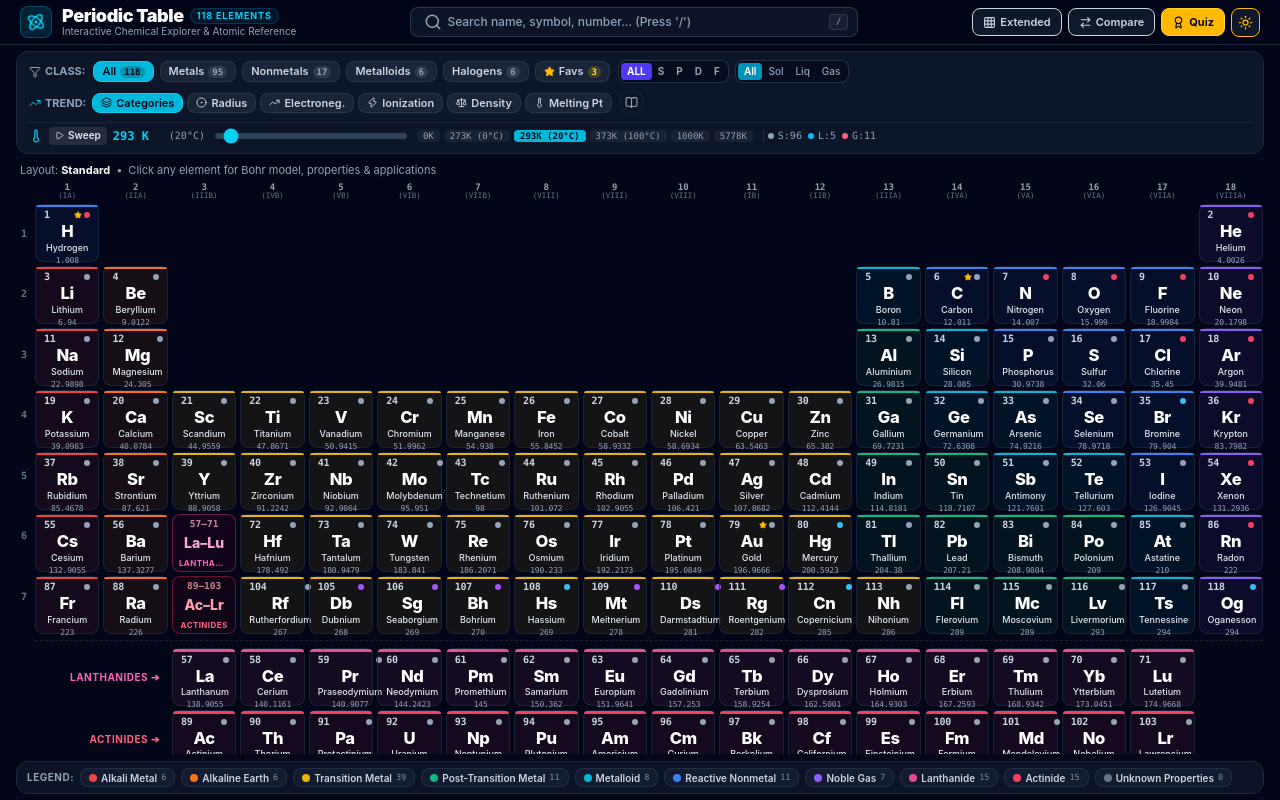
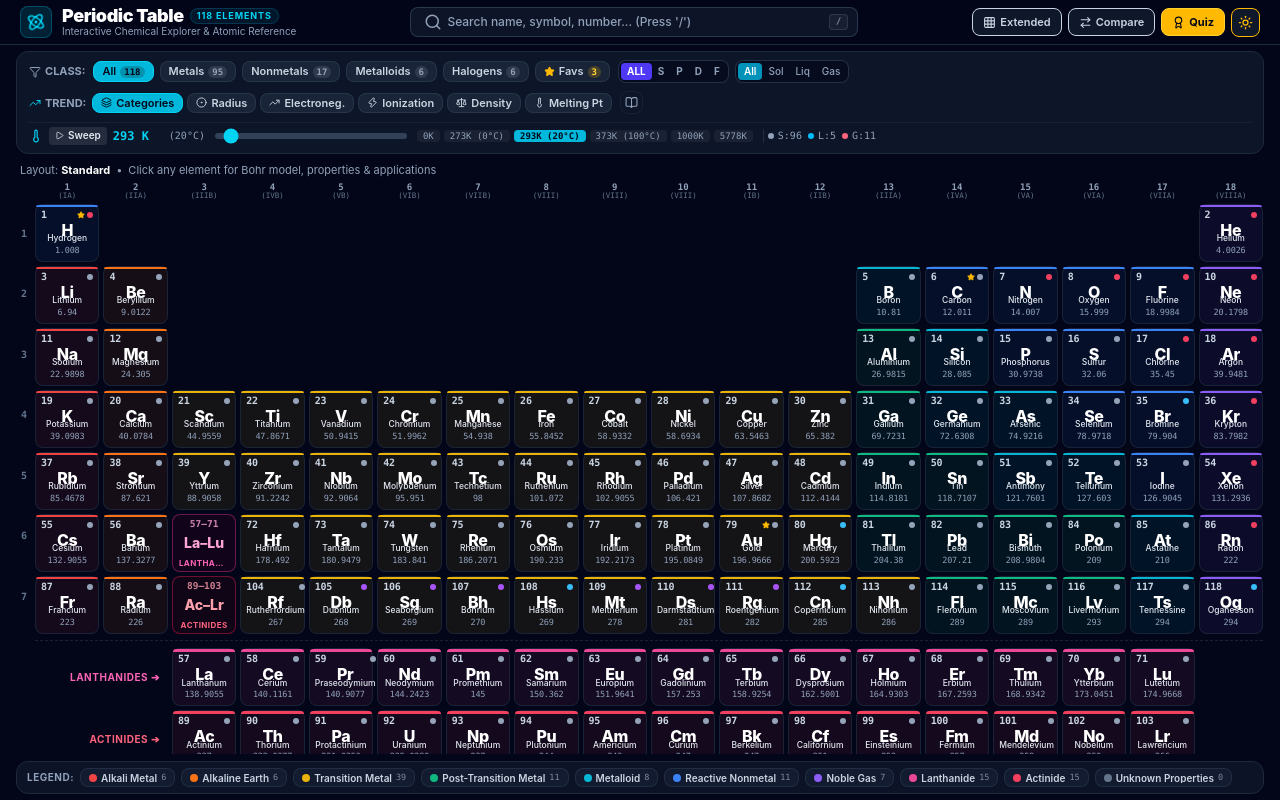
Before and after one commit to sagarhiremath-max/interactive-periodic-table, a React (Vite) app: page / in a window 1280 px wide. Built offline with nearby package versions, Linux system fonts and the light colour scheme.

Commit message:
Fix atomic weight overflow with dedicated 4-row grid, 5px bottom padding, and non-clipping alignment

```diff
--- a/src/components/ElementCell.tsx
+++ b/src/components/ElementCell.tsx
@@ -103,8 +103,12 @@
       style={{
         gridColumnStart: colStart,
         gridRowStart: rowStart,
-        gridTemplateRows: '13px minmax(18px, 1.4fr) minmax(12px, auto) 12px',
+        gridTemplateRows: '12px minmax(0, 1fr) auto 11px',
         rowGap: '1px',
+        padding: '4px 3px 5px',
+        boxSizing: 'border-box',
+        minWidth: 0,
+        minHeight: 0,
         borderColor: isSelected
           ? '#22d3ee'
           : isSearchMatch
@@ -137,8 +141,7 @@
       onMouseLeave={onMouseLeave}
       className={`
         relative select-none cursor-pointer rounded-lg transition-transform duration-100 ease-out
-        grid items-center justify-items-center
-        px-1 py-1 sm:px-1.5 sm:py-1 border
+        grid items-center justify-items-center border
         w-full h-full min-h-0 box-border
         focus-visible:outline-none focus-visible:ring-2 focus-visible:ring-cyan-400 focus-visible:ring-offset-1 focus-visible:ring-offset-slate-950 focus-visible:z-20
         ${
@@ -185,10 +188,10 @@
       {/* Row 1: atomic number (left) & state / favorite indicator (right) */}
       <div
         style={{ gridRow: '1 / 2' }}
-        className="row-start-1 flex items-center justify-between w-full h-[13px] leading-none shrink-0 px-0.5 overflow-hidden"
+        className="row-start-1 flex items-center justify-between w-full h-[12px] leading-none shrink-0 px-0.5 overflow-hidden"
       >
         <span
-          className={`font-mono text-[clamp(8px,0.85vw,10px)] font-bold tracking-tight select-none ${
+          className={`font-mono text-[clamp(8px,0.85vw,10px)] font-bold tracking-tight select-none leading-none ${
             darkMode ? 'text-slate-300' : 'text-slate-700'
           }`}
         >
@@ -214,10 +217,10 @@
       {/* Row 2: Element Symbol (center) */}
       <div
         style={{ gridRow: '2 / 3' }}
-        className="row-start-2 flex items-center justify-center w-full min-h-[18px] select-none overflow-hidden my-auto"
+        className="row-start-2 flex items-center justify-center w-full min-h-0 select-none overflow-hidden my-auto"
       >
         <span
-          className="text-[clamp(13px,1.3vw,17px)] font-extrabold tracking-tight leading-none text-center"
+          className="text-[clamp(12px,1.25vw,16px)] font-extrabold tracking-tight leading-none text-center"
           style={{ color: darkMode ? '#ffffff' : '#0f172a' }}
         >
           {element.symbol}
@@ -227,11 +230,11 @@
       {/* Row 3: Element Name (readable, centered, wrapping up to 2 lines) */}
       <div
         style={{ gridRow: '3 / 4' }}
-        className="row-start-3 flex items-center justify-center w-full min-h-[12px] px-0.5"
+        className="row-start-3 flex items-center justify-center w-full min-h-0 px-0.5 leading-[1.1]"
       >
         {trendMode === 'none' ? (
           <span
-            className={`text-[clamp(7.5px,0.75vw,9px)] font-medium text-center w-full line-clamp-2 leading-[1.1] break-words ${
+            className={`text-[clamp(7px,0.7vw,8.5px)] font-medium text-center w-full line-clamp-2 leading-[1.1] break-words ${
               darkMode ? 'text-slate-200' : 'text-slate-700'
             }`}
             title={element.name}
@@ -240,7 +243,7 @@
           </span>
         ) : (
           <span
-            className={`font-mono text-[clamp(7.5px,0.75vw,9px)] font-bold text-center w-full truncate leading-tight ${
+            className={`font-mono text-[clamp(7px,0.7vw,8.5px)] font-bold text-center w-full truncate leading-tight ${
               isMissingTrendData
                 ? 'text-slate-500 italic'
                 : darkMode
@@ -256,23 +259,29 @@
 
       {/* Row 4: Dedicated Atomic Weight Row */}
       <div
-        style={{ gridRow: '4 / 5' }}
-        className="row-start-4 flex items-center justify-center w-full h-[12px] leading-none px-0.5 overflow-hidden"
+        style={{
+          gridRow: '4 / 5',
+          alignSelf: 'end',
+          lineHeight: '11px',
+        }}
+        className="row-start-4 w-full m-0 p-0 text-center select-none"
       >
         {trendMode === 'none' ? (
           <span
-            className={`font-mono text-[clamp(6.5px,0.68vw,8px)] text-center tracking-tight truncate w-full ${
+            className={`font-mono text-[clamp(7px,0.68vw,8.5px)] text-center tracking-tight truncate block w-full leading-[11px] ${
               darkMode ? 'text-slate-400' : 'text-slate-500'
             }`}
+            style={{ whiteSpace: 'nowrap' }}
             title={`Atomic weight: ${element.atomicMass}`}
           >
             {element.atomicMass}
           </span>
         ) : (
           <span
-            className={`text-[clamp(6.5px,0.68vw,7.5px)] font-medium text-center truncate w-full ${
+            className={`text-[clamp(7px,0.68vw,8px)] font-medium text-center truncate block w-full leading-[11px] ${
               darkMode ? 'text-slate-400' : 'text-slate-500'
             }`}
+            style={{ whiteSpace: 'nowrap' }}
             title={element.name}
           >
             {element.name}
```
